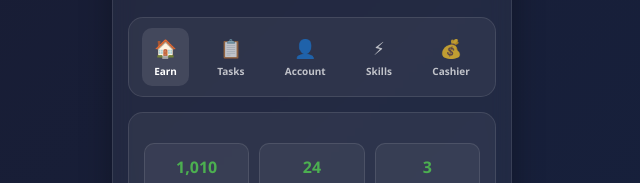
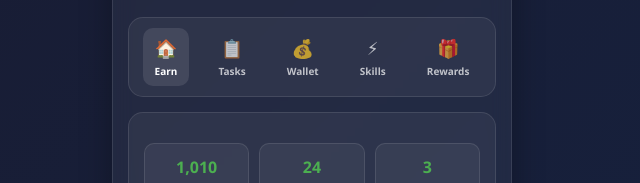
Before and after one commit to fahimuddin786-dotcom/reward-browser-app, a website: page index.html in a window 1280 px wide. Shown: the part 744-927 px from the top of the page, 328-968 px from the left. Drawn offline with Linux system fonts and the light colour scheme.

Commit message:
Update index.html

```diff
--- a/index.html
+++ b/index.html
@@ -10,7 +10,7 @@
     <div class="container">
         <!-- Header with Wallet -->
         <div class="header">
-            <div class="wallet">
+            <div class="wallet" onclick="showWalletHistory()">
                 <span class="wallet-icon">💰</span>
                 <span class="wallet-amount" id="walletPoints">1,010</span>
                 <span class="wallet-label">Points</span>
@@ -103,17 +103,17 @@
                 <span class="nav-icon">📋</span>
                 <span class="nav-text">Tasks</span>
             </div>
-            <div class="nav-item" onclick="showAccount()">
-                <span class="nav-icon">👤</span>
-                <span class="nav-text">Account</span>
+            <div class="nav-item" onclick="showWalletHistory()">
+                <span class="nav-icon">💰</span>
+                <span class="nav-text">Wallet</span>
             </div>
             <div class="nav-item" onclick="showSkills()">
                 <span class="nav-icon">⚡</span>
                 <span class="nav-text">Skills</span>
             </div>
             <div class="nav-item" onclick="showCashier()">
-                <span class="nav-icon">💰</span>
-                <span class="nav-text">Cashier</span>
+                <span class="nav-icon">🎁</span>
+                <span class="nav-text">Rewards</span>
             </div>
         </div>
 
```
